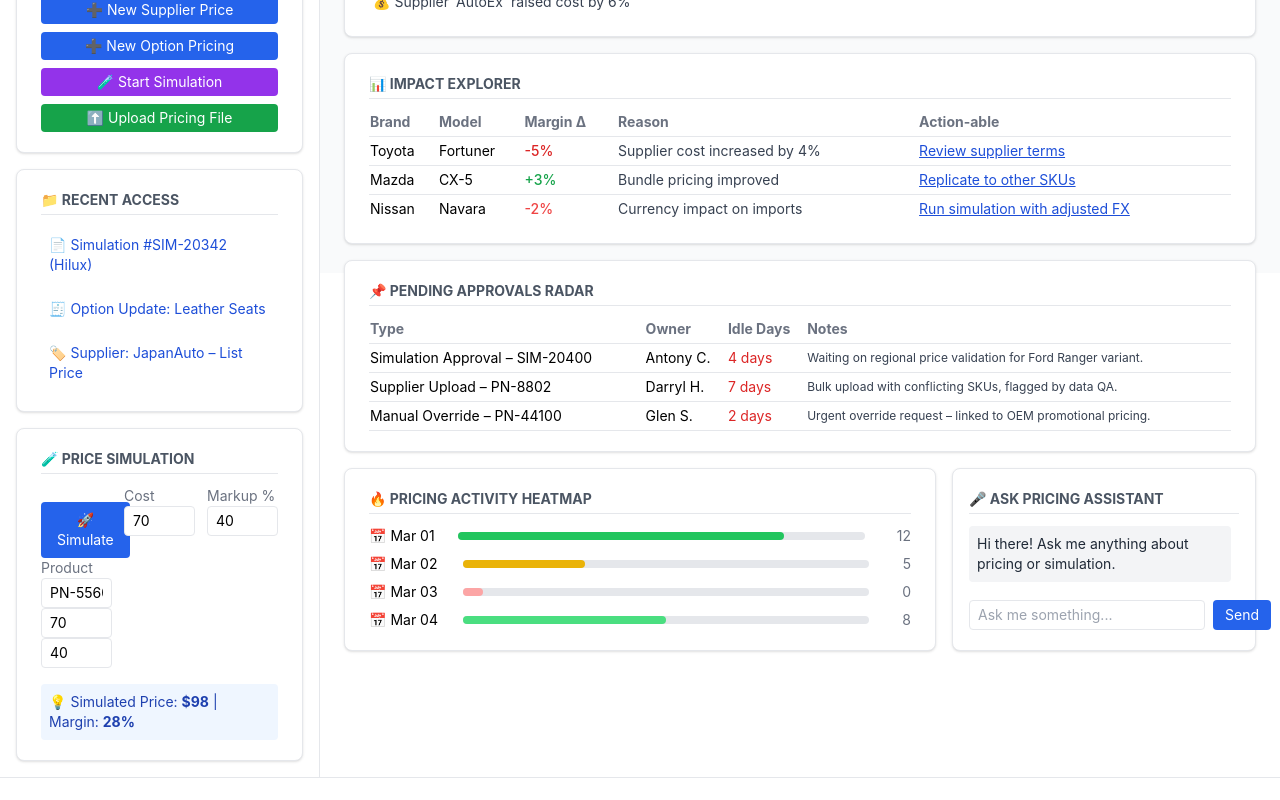
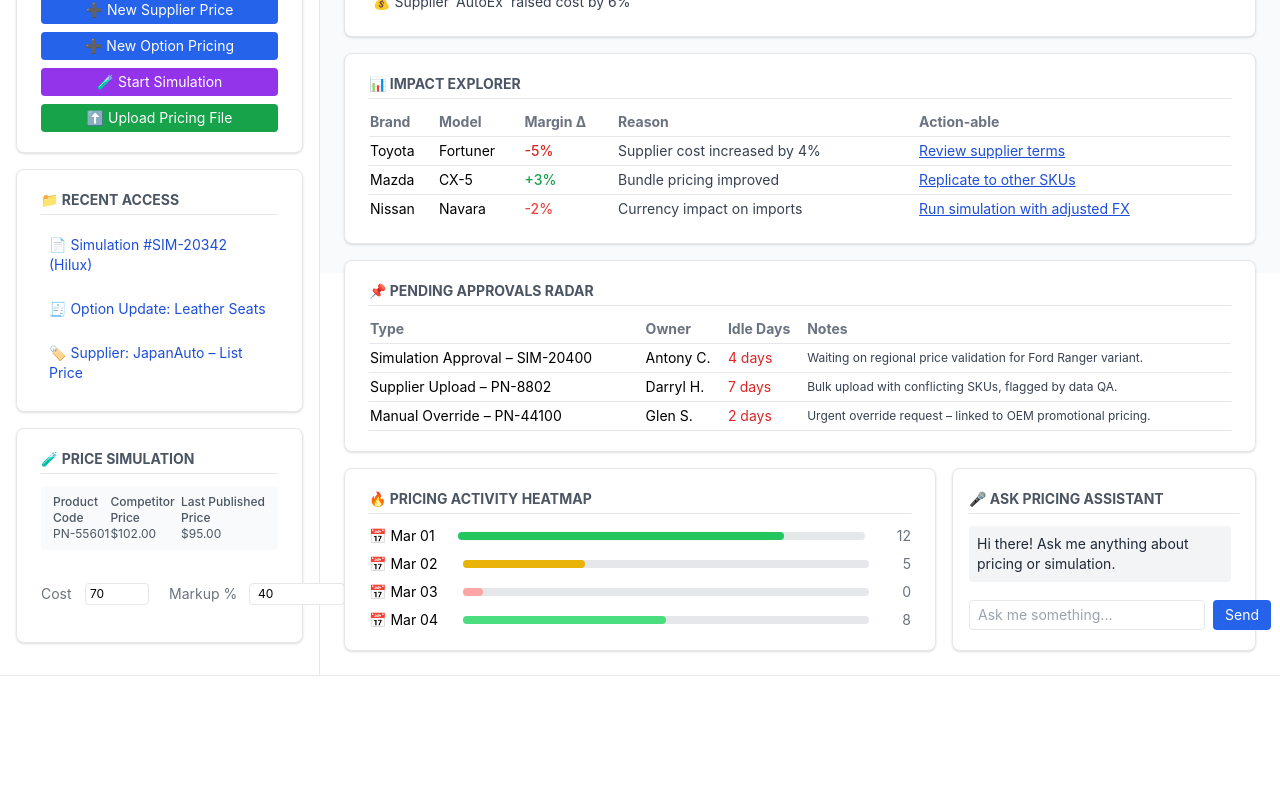
Before and after one commit to bobbyboruah/inventory-landing-page, a React (Create React App) app: page / in a window 1280 px wide. Shown: the part 527-1327 px from the top of the page. After the commit the page ends 1251 px from the top, so only its background shows below. Built offline with nearby package versions, Linux system fonts and the light colour scheme.

Commit message:
🚀 Promote: Finalized Ask Pricing Assistant with 50+ trigger words, Enter key support, embedded results, and improved Price Simulation UX

```diff
--- a/src/components/PricingLandingPage.js
+++ b/src/components/PricingLandingPage.js
@@ -6,8 +6,9 @@ export default function PricingLandingPage() {
 
   {/* Simulation Test Drive states */}
   const [simProduct, setSimProduct] = useState("PN-55601");
-  const [simCost, setSimCost] = useState(70);
-  const [simMarkup, setSimMarkup] = useState(40);
+  const [simCost, setSimCost] = useState("70");
+  const [simMarkup, setSimMarkup] = useState("40");
+  const [simResult, setSimResult] = useState(null);
   const [searchInput, setSearchInput] = useState("");
   const [chatInput, setChatInput] = useState("");
   const [chatHistory, setChatHistory] = useState([
@@ -23,6 +24,45 @@ const [chatHistory, setChatHistory] = useState([
   ];
 
   const randomTip = tips[Math.floor(Math.random() * tips.length)];
+  const handleChatSubmit = () => {
+    const trimmed = chatInput.trim();
+    if (!trimmed) return;
+
+    const updated = [...chatHistory, { sender: "user", message: trimmed }];
+    const inputLower = trimmed.toLowerCase();
+
+    const keywords = [
+      "margin", "supplier", "simulation", "sku", "product", "price",
+      "discount", "bundle", "tariff", "duty", "buying", "cost", "markup",
+      "standard cost", "version", "option", "override", "uom", "pack", "rate",
+      "country", "origin", "list price", "po type", "simulation id",
+      "effective from", "effective to", "exchange rate", "local price",
+      "included", "model price", "net price", "multi-currency",
+      "lead time", "stock", "review", "price increase", "price drop",
+      "simulation result", "supplier upload", "filter", "battery", "engine",
+      "brake", "clutch", "alternator", "radiator", "headlight", "starter"
+    ];
+
+    const matchedKeyword = keywords.find((kw) => inputLower.includes(kw));
+    let reply = "";
+
+    if (matchedKeyword) {
+      if (inputLower.includes("margin")) {
+        reply = "Margin for Toyota Fortuner dropped by 5%. CX-5 improved by 3%.";
+      } else if (inputLower.includes("supplier")) {
+        reply = "Supplier 'AutoEx' increased cost by 6% across 38 SKUs.";
+      } else if (inputLower.includes("simulation")) {
+        reply = "Simulation SIM-20342 includes 5 options for Camry.";
+      } else {
+        reply = `✅ You're asking about "${matchedKeyword}". This will be supported in the full version.`;
+      }
+    } else {
+      reply = "🤖 Ask me pricing-related questions like margin, supplier, simulation, etc.";
+    }
+
+    setChatHistory([...updated, { sender: "bot", message: reply }]);
+    setChatInput("");
+  };
 
 
   return (
@@ -183,58 +223,72 @@ const [chatHistory, setChatHistory] = useState([
   <h2 className="text-sm font-bold text-gray-600 uppercase mb-3 border-b pb-1">
     🧪 Price Simulation
   </h2>
-    <div className="grid grid-cols-3 gap-3 text-sm">
+
+  {/* Non-Editable Info Panel */}
+  <div className="flex justify-between mb-4 text-xs text-gray-600 bg-gray-50 rounded px-3 py-2">
     <div>
+      <div className="font-medium">Product Code</div>
+      <div>{simProduct}</div>
+    </div>
+    <div>
+      <div className="font-medium">Competitor Price</div>
+      <div>$102.00</div>
+    </div>
+    <div>
+      <div className="font-medium">Last Published Price</div>
+      <div>$95.00</div>
+    </div>
+  </div>
+
+  {/* Editable Fields */}
+  <div className="flex items-center space-x-5">
+  {/* Cost Field */}
+  <div className="flex items-center space-x-1">
+    <label className="text-gray-500 w-10">Cost</label>
+    <input
+      type="number"
+      value={simCost}
+      onChange={(e) => setSimCost(e.target.value)}
+      className="w-16 border rounded px-1 py-0.5 text-xs"
+    />
+  </div>
+
+  {/* Markup Field */}
+  <div className="flex items-center space-x-0.1">
+    <label className="text-gray-500 w-20">Markup %</label>
+    <input
+      type="number"
+      value={simMarkup}
+      onChange={(e) => setSimMarkup(e.target.value)}
+      className="w-24 border rounded px-2 py-0.5 text-xs"
+    />
+  </div>
+
+  {/* Simulate Button */}
+  <div className="ml-auto">
     <button
       onClick={() => {
-    const price = simCost * (1 + simMarkup / 100);
-    const margin = ((price - simCost) / price) * 100;
-
-    const result = `Simulated Price: $${price.toFixed(
-      2
-    )}, Margin: ${margin.toFixed(1)}%`;
-
-    setModalMessage(result);
+        const costNum = parseFloat(simCost);
+        const markupNum = parseFloat(simMarkup);
+        const price = costNum * (1 + markupNum / 100);
+        const margin = ((price - costNum) / price) * 100;
+        const result = `Simulated Price: $${price.toFixed(2)}, Margin: ${margin.toFixed(1)}%`;
+        setSimResult(result);
       }}
-  className="mt-4 bg-blue-600 text-white px-4 py-2 rounded hover:bg-blue-700 text-sm"
+      className="bg-blue-600 text-white px-4 py-2 rounded hover:bg-blue-700 text-sm"
     >
       🚀 Simulate
     </button>
-
-        <label className="block text-gray-500">Product</label>
-        <input
-  value={simProduct}
-  onChange={(e) => setSimProduct(e.target.value)}
-  className="w-full border rounded px-2 py-1"
-/>
-
-<input
-  type="number"
-  value={simCost}
-  onChange={(e) => setSimCost(Number(e.target.value))}
-  className="w-full border rounded px-2 py-1"
-/>
-
-<input
-  type="number"
-  value={simMarkup}
-  onChange={(e) => setSimMarkup(Number(e.target.value))}
-  className="w-full border rounded px-2 py-1"
-/>
-
-      </div>
-      <div>
-        <label className="block text-gray-500">Cost</label>
-        <input className="w-full border rounded px-2 py-1" defaultValue="70" />
-      </div>
-      <div>
-        <label className="block text-gray-500">Markup %</label>
-        <input className="w-full border rounded px-2 py-1" defaultValue="40" />
   </div>
 </div>
-    <div className="mt-4 bg-blue-50 text-blue-800 p-2 rounded text-sm">
-      💡 Simulated Price: <strong>$98</strong> | Margin: <strong>28%</strong>
+
+  {/* Result Display */}
+  {simResult && (
+  <div className="mt-4 bg-blue-50 text-blue-800 p-2 rounded text-xs">
+    {simResult}
   </div>
+)}
+
   </div>
 {/* add Simulation Price*/}
 
@@ -512,50 +566,16 @@ const [chatHistory, setChatHistory] = useState([
   type="text"
   value={chatInput}
   onChange={(e) => setChatInput(e.target.value)}
+  onKeyDown={(e) => {
+    if (e.key === "Enter") handleChatSubmit();
+  }}
   placeholder="Ask me something..."
   className="flex-1 border rounded px-2 py-1 text-sm"
 />
+
     <button
-      onClick={() => {
-        const trimmed = chatInput.trim();
-        if (!trimmed) return;
 
-        const updated = [...chatHistory, { sender: "user", message: trimmed }];
-        const inputLower = trimmed.toLowerCase();
-
-        // List of pricing-related keywords
-        const keywords = [
-          "margin", "supplier", "simulation", "sku", "product", "price",
-          "discount", "bundle", "tariff", "duty", "buying", "cost", "markup",
-          "standard cost", "version", "option", "override", "uom", "pack", "rate",
-          "country", "origin", "list price", "po type", "simulation id",
-          "effective from", "effective to", "exchange rate", "local price",
-          "included", "model price", "net price", "multi-currency",
-          "lead time", "stock", "review", "price increase", "price drop",
-          "simulation result", "supplier upload", "filter", "battery", "engine",
-          "brake", "clutch", "alternator", "radiator", "headlight", "starter"
-        ];
-
-        const matchedKeyword = keywords.find(kw => inputLower.includes(kw));
-        let reply = "";
-
-        if (matchedKeyword) {
-          if (inputLower.includes("margin")) {
-            reply = "Margin for Toyota Fortuner dropped by 5%. CX-5 improved by 3%.";
-          } else if (inputLower.includes("supplier")) {
-            reply = "Supplier 'AutoEx' increased cost by 6% across 38 SKUs.";
-          } else if (inputLower.includes("simulation")) {
-            reply = "Simulation SIM-20342 includes 5 options for Camry.";
-          } else {
-            reply = `✅ You're asking about "${matchedKeyword}". This will be supported in the full version.`;
-          }
-        } else {
-          reply = "🤖 Ask me pricing-related questions like margin, supplier, simulation, etc.";
-        }
-
-        setChatHistory([...updated, { sender: "bot", message: reply }]);
-        setChatInput("");
-      }}
+      onClick={handleChatSubmit}
 
       className="bg-blue-600 text-white px-3 py-1 rounded hover:bg-blue-700 text-sm"
     >
```
Lines whose indentation alone changed are shown as unchanged.
